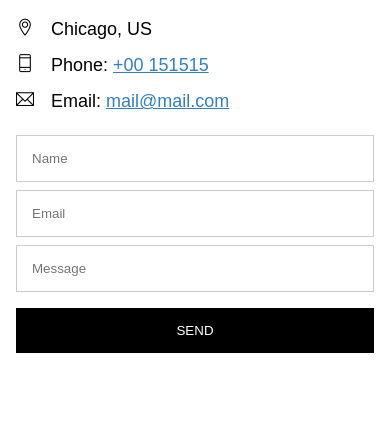
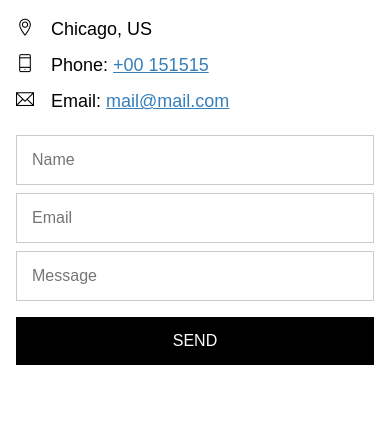
Before and after one commit to hieutrvn/w3band, a plain HTML site: page index.html in a window 390 px wide. Shown: the part 3640-4083 px from the top of the page. Drawn offline with Linux system fonts and the light colour scheme.

Commit message:
Run and fix bug on mobile

```diff
--- a/assets/css/responsive.css
+++ b/assets/css/responsive.css
@@ -9,6 +9,7 @@
     }
     .contact-form .form-control {
         padding: 15px;
+        font-size: 16px;
     }
     .social-list{
         font-size: 48px;
@@ -28,6 +29,9 @@
     }
     .contact-form{
         margin-top: 32px;
+    }
+    .contact-btn-sunmit {
+        font-size: 16px;
     }
 }
 /* Tablet */
--- a/assets/css/style.css
+++ b/assets/css/style.css
@@ -67,6 +67,7 @@ html{
     text-decoration: none;
     color: #fff;
     border: none;
+    -webkit-appearance: none;
 
 }
 
--- a/index.html
+++ b/index.html
@@ -158,7 +158,7 @@
                                 <input type="text" name="" placeholder="Message" required id="" class="form-control">
                             </div>
                         </div>
-                        <input class="btn mt-16 pull-right s-full-width" type="submit" value="SEND">
+                        <input class="btn mt-16 pull-right s-full-width contact-btn-sunmit" type="submit" value="SEND">
                     </div>
                 </div>
                  </div>
```
